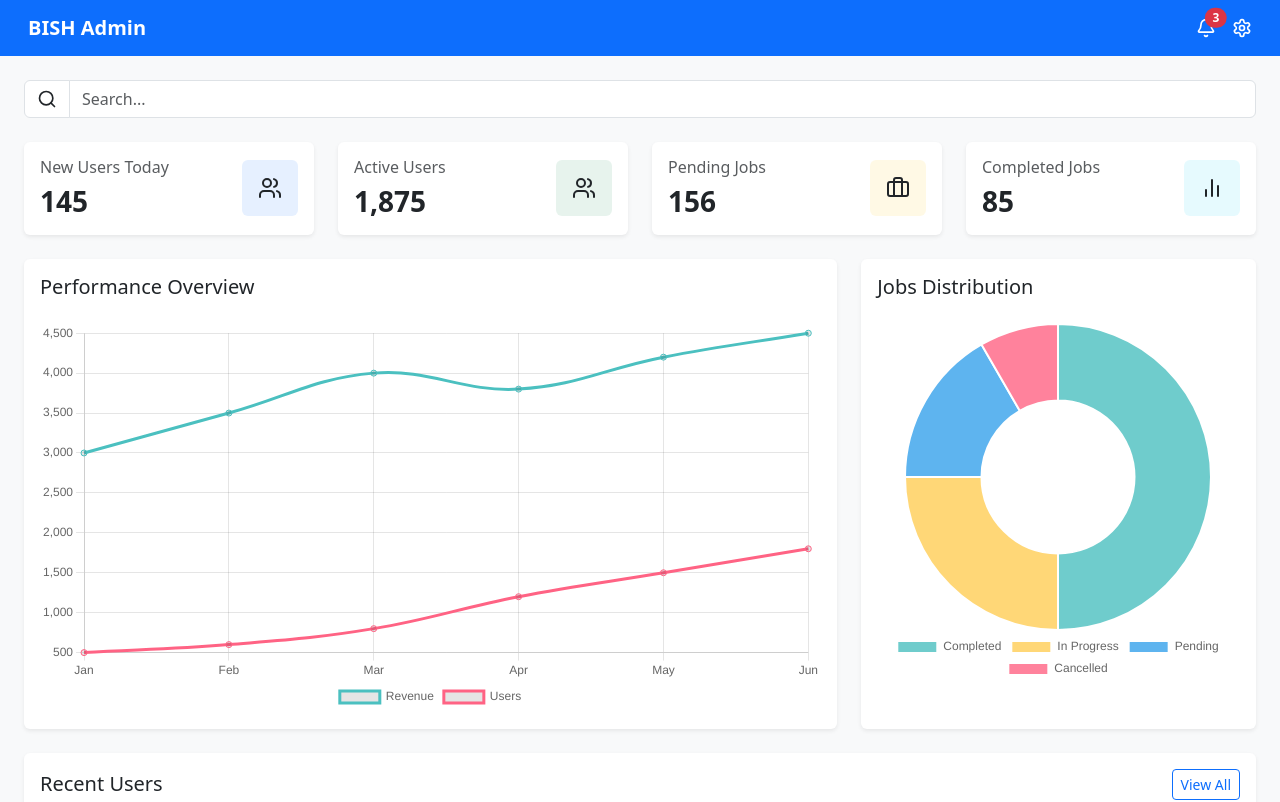
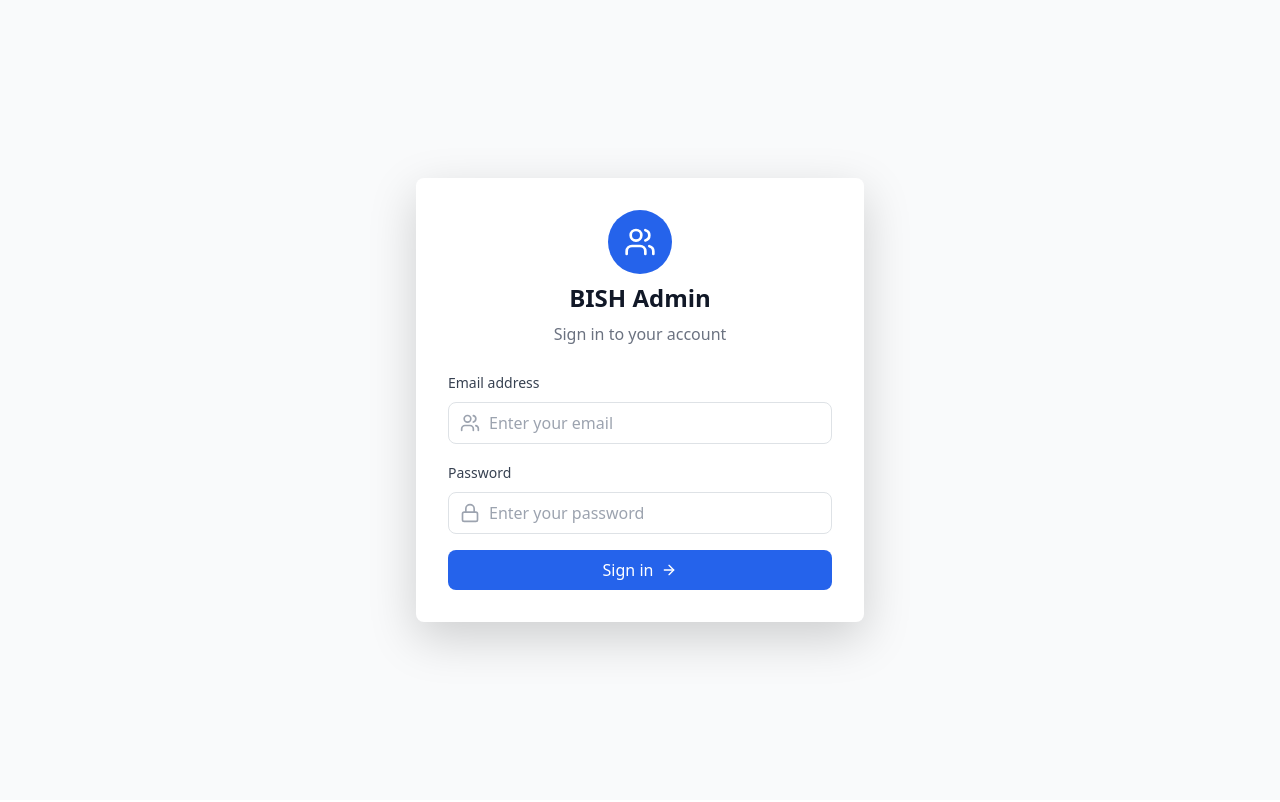
Before and after one commit to karshdev/bish_admin, a React (Vite) app: page / in a window 1280 px wide. Shown: the top 802 px of the page. Built offline with nearby package versions, Linux system fonts and the light colour scheme.

Commit message:
added login page

```diff
--- a/src/App.jsx
+++ b/src/App.jsx
@@ -3,6 +3,8 @@ import { BrowserRouter as Router, Routes, Route } from 'react-router-dom';
 import HomePage from "./Home Page/HomePage";
 import UserList from "./User List/UserList";
 import ActivePostcode from "./Active PostCodes/ActivePostcode";
+import LoginPage from "./Login/LoginPage";
+import Dashboard from "./Home Page/HomePage";
 
 function App() {
   return (
@@ -11,12 +13,12 @@ function App() {
 
       <Routes>
 
-        <Route path="/" element={<HomePage />} />
+        <Route path="/" element={<LoginPage />} />
         <Route path="/users" element={<UserList />} />\
-        <Route path="/jobs" element={<ActivePostcode />} />
+        <Route path="/postcodes" element={<ActivePostcode />} />
+        <Route path="/dashboard" element={<Dashboard />} />
       </Routes>
     </Router>
-
 
   );
 }
--- a/src/Home Page/HomePage.jsx
+++ b/src/Home Page/HomePage.jsx
@@ -230,7 +230,7 @@ const Dashboard = () => {
           {[
             { title: 'Manage Users', icon: <Users size={20} />, variant: 'primary', to: '/users' },
             { title: 'View Jobs', icon: <Briefcase size={20} />, variant: 'success', to: '/active-jobs' },
-  { title: 'Active Areas', icon: <MapPin size={20} />, variant: 'info', to: '/jobs' },
+            { title: 'Active Areas', icon: <MapPin size={20} />, variant: 'info', to: '/postcodes' },
             { title: 'Settings', icon: <Settings size={20} />, variant: 'secondary', to: '/settings' },
           ].map((action, idx) => (
             <Col key={idx} xs={12} sm={6} md={3}>
--- /dev/null
+++ b/src/Login/LoginPage.jsx
@@ -0,0 +1,134 @@
+import React, { useState } from 'react';
+import { Users, Lock, ArrowRight } from 'lucide-react';
+import { useNavigate } from 'react-router-dom';
+
+const LoginPage = () => {
+  const navigate = useNavigate();
+  const [email, setEmail] = useState('');
+  const [password, setPassword] = useState('');
+  const [error, setError] = useState('');
+
+
+  const VALID_EMAIL = 'admin@example.com';
+  const VALID_PASSWORD = 'admin123';
+
+  const handleSubmit = (e) => {
+    e.preventDefault();
+    setError('');
+
+
+    if (email === VALID_EMAIL && password === VALID_PASSWORD) {
+
+      navigate('/dashboard');
+    } else {
+
+      setError('Invalid email or password');
+    }
+  };
+
+  return (
+    <div className="min-h-screen bg-gray-50 flex items-center justify-center p-4">
+      <div className="w-full max-w-md bg-white rounded-lg shadow-lg p-8 space-y-6">
+        {/* Logo and Title */}
+        <div className="text-center space-y-2">
+          <div className="flex justify-center">
+            <div className="bg-blue-600 p-3 rounded-full">
+              <Users className="h-8 w-8 text-white" />
+            </div>
+          </div>
+          <h1 className="text-2xl font-bold text-gray-900">BISH Admin</h1>
+          <p className="text-gray-500">Sign in to your account</p>
+
+
+        </div>
+
+        {/* Error Message */}
+        {error && (
+          <div className="bg-red-100 border border-red-400 text-red-700 px-4 py-3 rounded relative text-sm">
+            {error}
+          </div>
+        )}
+
+        <form onSubmit={handleSubmit} className="space-y-4">
+          {/* Email Field */}
+          <div className="space-y-2">
+            <label className="text-sm font-medium text-gray-700" htmlFor="email">
+              Email address
+            </label>
+            <div className="relative">
+              <div className="absolute inset-y-0 left-0 pl-3 flex items-center pointer-events-none">
+                <Users className="h-5 w-5 text-gray-400" />
+              </div>
+              <input
+                id="email"
+                type="email"
+                placeholder="Enter your email"
+                className="w-full pl-10 pr-4 py-2 border border-gray-300 rounded-lg focus:ring-2 focus:ring-blue-500 focus:border-blue-500 outline-none transition-colors"
+                value={email}
+                onChange={(e) => setEmail(e.target.value)}
+                required
+              />
+            </div>
+          </div>
+
+          {/* Password Field */}
+          <div className="space-y-2">
+            <label className="text-sm font-medium text-gray-700" htmlFor="password">
+              Password
+            </label>
+            <div className="relative">
+              <div className="absolute inset-y-0 left-0 pl-3 flex items-center pointer-events-none">
+                <Lock className="h-5 w-5 text-gray-400" />
+              </div>
+              <input
+                id="password"
+                type="password"
+                placeholder="Enter your password"
+                className="w-full pl-10 pr-4 py-2 border border-gray-300 rounded-lg focus:ring-2 focus:ring-blue-500 focus:border-blue-500 outline-none transition-colors"
+                value={password}
+                onChange={(e) => setPassword(e.target.value)}
+                required
+              />
+            </div>
+          </div>
+
+          {/* Remember Me & Forgot Password */}
+          {/* <div className="flex items-center justify-between">
+            <div className="flex items-center">
+              <input
+                id="remember-me"
+                type="checkbox"
+                className="h-4 w-4 text-blue-600 rounded border-gray-300 focus:ring-blue-500"
+              />
+              <label htmlFor="remember-me" className="ml-2 text-sm text-gray-600">
+                Remember me
+              </label>
+            </div>
+            <a href="#" className="text-sm text-blue-600 hover:text-blue-500">
+              Forgot password?
+            </a>
+          </div> */}
+
+          {/* Submit Button */}
+          <button
+            type="submit"
+            className="w-full bg-blue-600 hover:bg-blue-700 text-white py-2 px-4 rounded-lg flex items-center justify-center gap-2 transition-colors duration-200"
+          >
+            Sign in
+            <ArrowRight className="h-4 w-4" />
+          </button>
+        </form>
+
+        {/* Sign Up Link */}
+        {/* <div className="text-center text-sm">
+          <span className="text-gray-600">Don't have an account? </span>
+          <a href="#" className="text-blue-600 hover:text-blue-500 font-medium">
+            Sign up
+          </a>
+        </div> */}
+      </div>
+    </div>
+  );
+};
+
+export default LoginPage;
```
Also changed, not shown: public/Group 397.png (added). Lines whose indentation alone changed are shown as unchanged.
